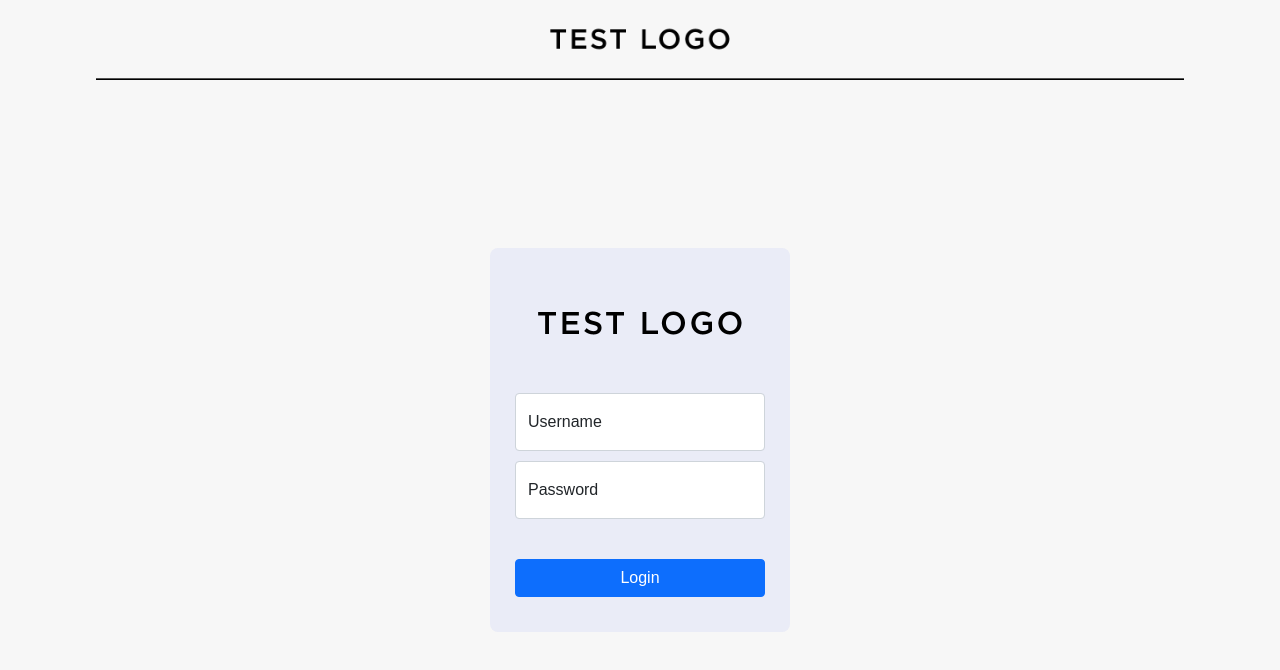
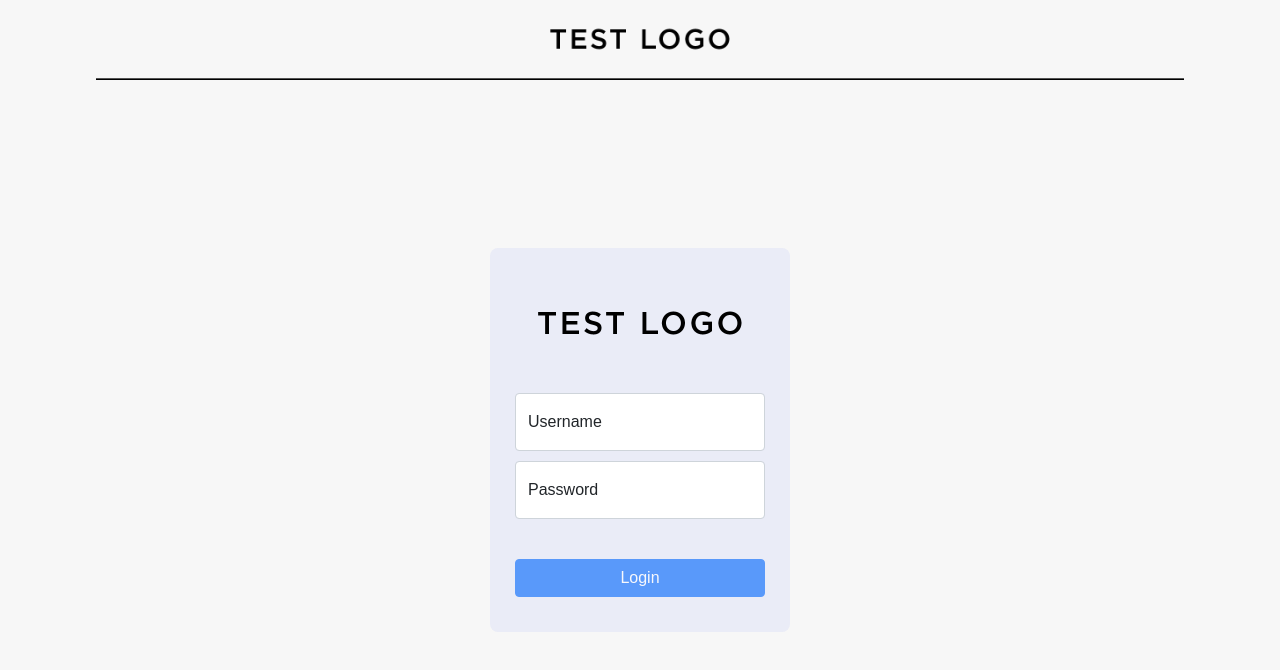
Before and after one commit to AntonioSanjuan/react-NYT, a React (Create React App) app in the folder react-test/: page /login in a window 1280 px wide. Shown: the top 670 px of the page. Built offline with nearby package versions, Linux system fonts and the light colour scheme.

Commit message:
refactor: refactoring code

```diff
--- a/react-test/src/pages/Login/Login.tsx
+++ b/react-test/src/pages/Login/Login.tsx
@@ -62,9 +62,8 @@ function LoginPage() {
             />
             <label>Username</label>
             {
-              formik.touched.username && formik.errors.username ? (
+              formik.touched.username && formik.errors.username &&
                   <span className="app_font_error">{formik.errors.username}</span>
-              ) : null
             }
           </div>
           <div className="form-floating">
@@ -80,14 +79,16 @@ function LoginPage() {
             />
           <label>Password</label>
           {
-              formik.touched.password && formik.errors.password ? (
-                  <span className="app_font_error">{formik.errors.password}</span>
-              ) : null
+              formik.touched.password && formik.errors.password &&
+              <span className="app_font_error">{formik.errors.password}</span>
             }
           </div>
           <div className="Login_ActionContainer">
-              <button disabled={!formik.isValid} className="btn btn-primary w-100" type="submit">
-                Login
+              <button
+              disabled={!formik.dirty || !formik.isValid}
+              className="btn btn-primary w-100"
+              type="submit">
+                  Login
               </button>
           </div>
         </form>
@@ -96,7 +97,7 @@ function LoginPage() {
           <>
             <div className="Login_ErrorContainer">
               <p className="app_font_error">
-                Error, try it again
+                Error!, try it again
               </p>
             </div>
           </>
```
